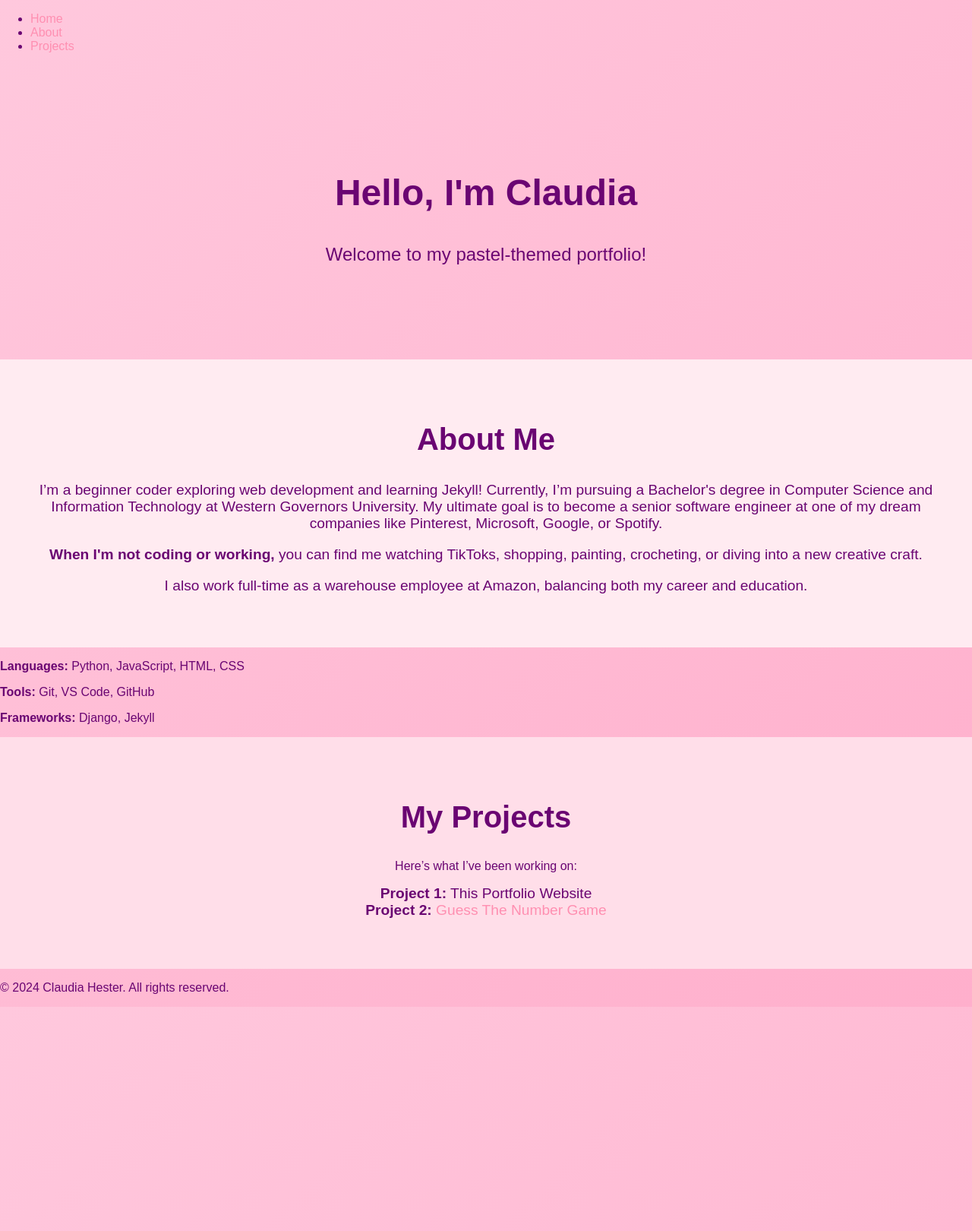
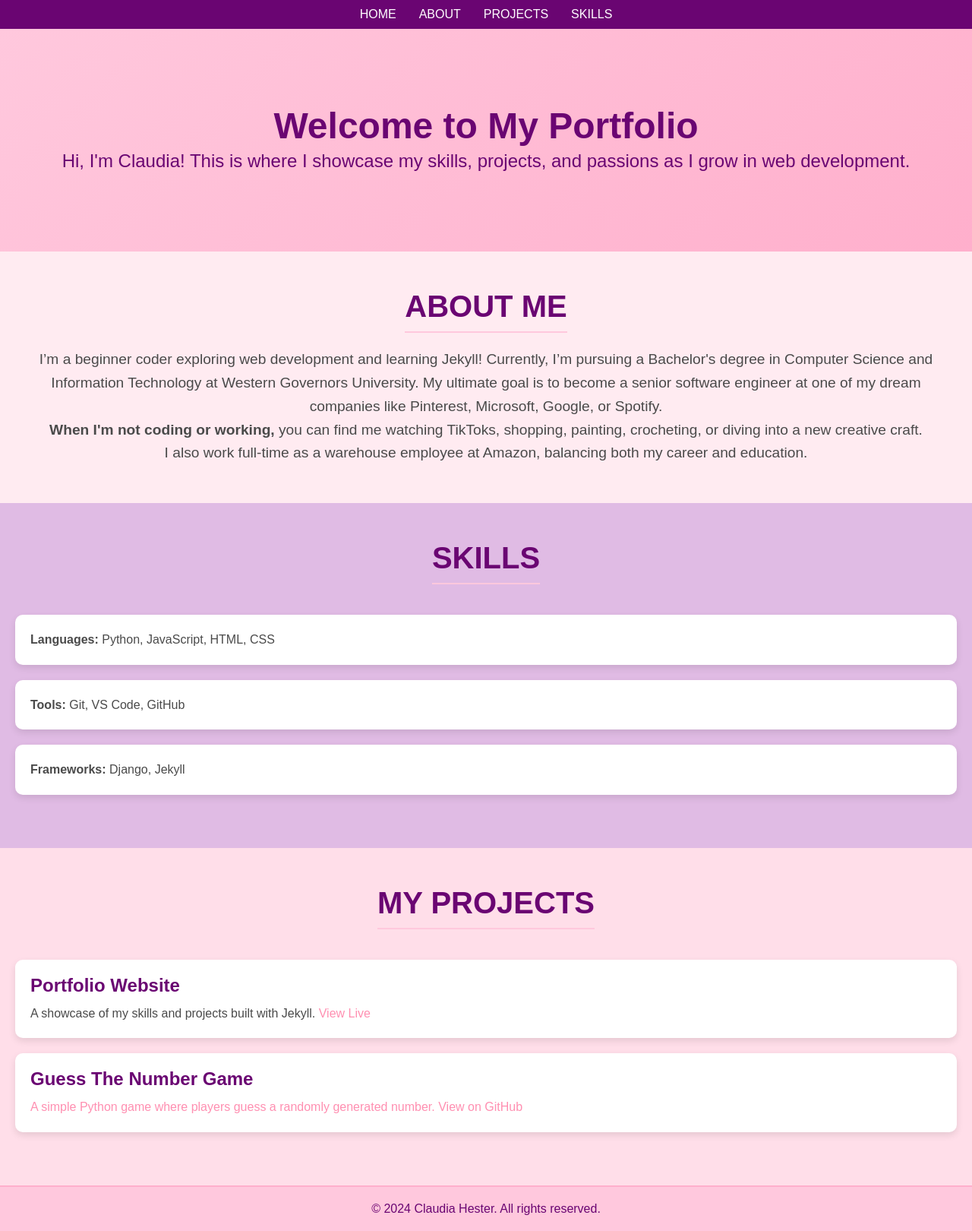
Before and after one commit to cvonip/portfolio, a Jekyll site: the page built from index.html, in a window 1280 px wide. Shown: the whole page at 76% size. Built offline with Jekyll 4.4.1, drawn with Linux system fonts in a browser that asks for light colours.

Commit message:
Fixed About page and navigation links

```diff
--- a/Gemfile
+++ b/Gemfile
@@ -31,3 +31,6 @@ gem "wdm", "~> 0.1", :platforms => [:mingw, :x64_mingw, :mswin]
 # Lock `http_parser.rb` gem to `v0.6.x` on JRuby builds since newer versions of the gem
 # do not have a Java counterpart.
 gem "http_parser.rb", "~> 0.6.0", :platforms => [:jruby]
+
+gem 'csv'
+gem 'base64'
--- a/_config.yml
+++ b/_config.yml
@@ -4,3 +4,9 @@ description: "Claudia Hester's First Portfolio"
 baseurl: "/portfolio"
 url: "https://cvonip.github.io"
 github_username: "cvonip"
+
+defaults:
+  - scope:
+      path: ""
+    values:
+      layout: default
--- a/_layouts/default.html
+++ b/_layouts/default.html
@@ -1,18 +1,19 @@
 <!DOCTYPE html>
 <html lang="en">
 <head>
-    <meta charset="utf-8">
+    <meta charset="UTF-8">
     <meta name="viewport" content="width=device-width, initial-scale=1">
     <title>{{ page.title }} | {{ site.title }}</title>
     <link rel="stylesheet" href="{{ site.baseurl }}/assets/css/style.css">
 </head>
 <body>
     <header>
-        <nav>
+        <nav class="navbar">
             <ul>
                 <li><a href="{{ site.baseurl }}/">Home</a></li>
-                <li><a href="{{ site.baseurl }}/about">About</a></li>
+                <li><a href="{{ site.baseurl }}/about.html">About</a></li>
                 <li><a href="{{ site.baseurl }}/projects">Projects</a></li>
+                <li><a href="{{ site.baseurl }}/skills">Skills</a></li>
             </ul>
         </nav>
     </header>
--- a/assets/css/style.css
+++ b/assets/css/style.css
@@ -1,30 +1,10 @@
-body {
-    font-family: 'Poppins', sans-serif;
-    background: linear-gradient(135deg, #FFC8DD, #FFAFCC);
-    margin: 0;
-    color: #6A0572;
-}
 
-.intro {
-    text-align: center;
-    padding: 100px 20px;
-}
-
-.intro h1 {
-    font-size: 3rem;
-    color: #6A0572;
-}
-
-.intro p {
-    font-size: 1.5rem;
-    color: #6A0572;
-}
 /* General styles */
 body {
     font-family: 'Poppins', sans-serif;
-    background: linear-gradient(135deg, #FFC8DD, #FFAFCC);
+    background-color: #FAF5FF;
     margin: 0;
-    color: #6A0572;
+    color: #4A4A4A;
 }
 
 /* Intro section */
@@ -116,9 +96,161 @@ button:hover {
         opacity: 1;
     }
 }
-<link href="https://fonts.googleapis.com/css2?family=Roboto:wght@300&display=swap" rel="stylesheet">
+
 html {
     scroll-behavior: smooth;
+}
     .element {
         padding: 20px; /* Applies 20px padding on all sides */
     }
+.navbar {
+    background-color: #6A0572;
+    width: 100%;
+    margin: 0;
+    padding: 10px 0;
+    display: flex;
+    justify-content: center;
+    top: 0p;
+    box-shadow: 0px 2px 10px rgba (0, 0, 0, 0.1);
+    box-sizing: border-box;
+}
+
+.navbar ul {
+    list-style: none;
+    margin: 0;
+    padding: 0;
+    display: flex;
+    gap: 30px;
+}
+
+.navbar a {
+    text-decoration: none;
+    font-size: 1rem;
+    font-weight: 500;
+    color: #FFFFFF;
+    transition: color 0.3s ease-in-out;
+    text-transform: uppercase;
+}
+
+.navbar li {
+    list-style: none;
+}
+.navbar a:hover {
+    color: #FFAFCC;
+}
+
+.intro {
+    background: linear-gradient(135deg, #FFC8DD, #FFAFCC);
+    text-align: center;
+    padding: 100px 20px;
+}
+
+.about {
+    background: #FFEBF1;
+    padding: 50px 20px;
+    text-align: center;
+}
+.skills {
+    background: #E0BBE4;
+    padding: 50px 20px;
+    text-align: center;
+}
+
+.projects {
+    background: #FFDEE9;
+    padding: 50px 20px;
+    text-align: center;
+}
+
+.skills h2 {
+    font-size: 2.5rem;
+    color: #6A0572;
+}
+
+.skills p {
+    font-size: 1.2rem;
+    color: #6A0572;
+}
+
+footer {
+    text-align: center;
+    padding: 20px;
+    background: #FFc8dd;
+    color: #6A0572;
+    font-size: 1rem;
+    border-top: 2px solid #ffafcc
+}
+section {
+    padding: 60px 20px;
+    text-align: center;
+    margin: 20px auto;
+    max-width: 800px;
+}
+
+section h2 {
+    font-size: 2.2rem;
+    color: #6a0572;
+    margin-bottom: 20px;
+    text-transform: uppercase;
+    border-bottom: 2px solid #FFC8DD;
+    display: inline-block;
+    padding-bottom: 10px;
+}
+
+section p {
+    font-size: 1.1rem;
+    line-height: 1.6;
+    color: #4a4a4a;
+}
+
+.card {
+    background: #ffffff;
+    box-shadow: 0px 4px 10px rgba(0, 0, 0, 0.1);
+    border-radius: 10px;
+    padding: 20px;
+    margin: 20px auto;
+    text-align: left;
+}
+
+.card h3 {
+    font-size: 1.5rem;
+    margin-bottom: 10px;
+    color: #6a0572
+}
+
+.card p {
+    margin: 0;
+    font-size: 1rem;
+    color: #4a4a4a;
+}
+
+* {
+    margin: 0;
+    padding: 0;
+    box-sizing: border-box;
+}
+
+html, body {
+    width: 100%;
+    height: 100%;
+    margin: 0;
+    padding: 0;
+    overflow-x: hidden;
+}
+
+section {
+    width: 100%;
+    max-width: none;
+    margin: 0;
+    padding: 60px 20px;
+}
+
+footer a {
+    color: #6a0572;
+    text-decoration: none;
+    transition: color 0.3s ease-in-out;
+}
+
+footer a:hover {
+    color: #ff8fb1;
+}
--- a/index.html
+++ b/index.html
@@ -2,12 +2,15 @@
 layout: default
 title: Home
 ---
-
+<div>
+    <div class="wrapper"></div>
 <section class="intro">
-    <h1>Hello, I'm Claudia</h1>
-    <p>Welcome to my pastel-themed portfolio!</p>
+    <h1>Welcome to My Portfolio</h1>
+    <p>Hi, I'm Claudia! This is where I showcase my skills, projects, and passions as I grow in web development.</p>
 </section>
-
+</div>
+<div>
+    <div class="wrapper"></div>
 <section class="about">
     <h2>About Me</h2>
     <p>I’m a beginner coder exploring web development and learning Jekyll! Currently, I’m pursuing a Bachelor's degree in Computer Science and Information Technology at Western Governors University. My ultimate goal is to become a senior software engineer at one of my dream companies like Pinterest, Microsoft, Google, or Spotify.</p>
@@ -15,16 +18,33 @@ title: Home
     <p><strong>When I'm not coding or working,</strong> you can find me watching TikToks, shopping, painting, crocheting, or diving into a new creative craft.</p>
     <p>I also work full-time as a warehouse employee at Amazon, balancing both my career and education.</p>
 </section>
-<section class="Skills">
+</div>
+<div>
+    <div class="wrapper"></div>
+<section class="skills">
+    <h2>Skills</h2>
+    <div class="card">
     <p><strong>Languages:</strong> Python, JavaScript, HTML, CSS</p>
+    </div>
+    <div class="card">
     <p><strong>Tools:</strong> Git, VS Code, GitHub</p>
+    </div>
+    <div class="card">
     <p><strong>Frameworks:</strong> Django, Jekyll</p>
+    </div>
 </section>
+</div>
+<div>
+    <div class="wrapper"></div>
 <section class="projects">
     <h2>My Projects</h2>
-    <p>Here’s what I’ve been working on:</p>
-    <ul>
-        <li><strong>Project 1:</strong> This Portfolio Website</li>
-        <li><strong>Project 2:</strong> <a href="https://github.com/cvonip/guess_the_number.py" target="_blank">Guess The Number Game</a></li>
-    </ul>
+    <div class="card">
+        <h3>Portfolio Website</h3>
+    <p>A showcase of my skills and projects built with Jekyll. <a href="https://cvonip.github.io/portfolio">View Live<a></p>
+    </div>
+    <div class="card">
+        <h3>Guess The Number Game</h3>
+        <p>A simple Python game where players guess a randomly generated number. <a href="https://github.cvonip/guess_the_number.py" target="_blank">View on GitHub</a></p>
+    </div>
 </section>
+</div>
```
Also changed, not shown: _posts/2024-11-21-welcome-to-jekyll.markdown (deleted, +0 -29 lines), about.html (added, +10 -0 lines), projects.html (added, +16 -0 lines), skills.html (added, +17 -0 lines), Gemfile.lock.
